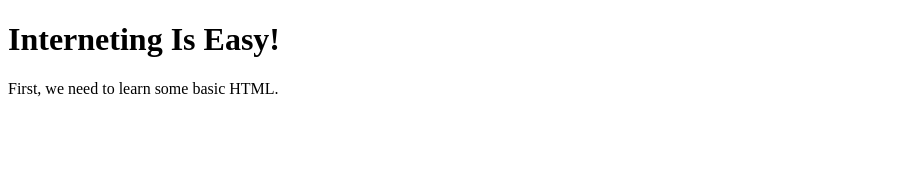
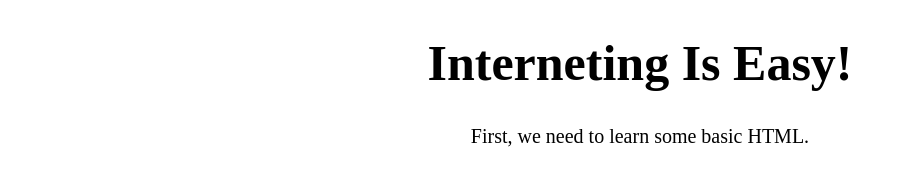
Before and after one commit to Janz87/Roadtest, a plain HTML site: page index.html in a window 1280 px wide. Shown: the whole page, without its empty margins (0-903 px from the left). Drawn offline with Linux system fonts and the light colour scheme.

Commit message:
Add files via upload

```diff
--- a/styles.css
+++ b/styles.css
@@ -1 +1,3 @@
-body { font-family: 'attas'; }
+body { font-family: 'attas'; text-align: center;}
+h1 {font-size: 50px;}
+p { font-size: 20px;}
```
